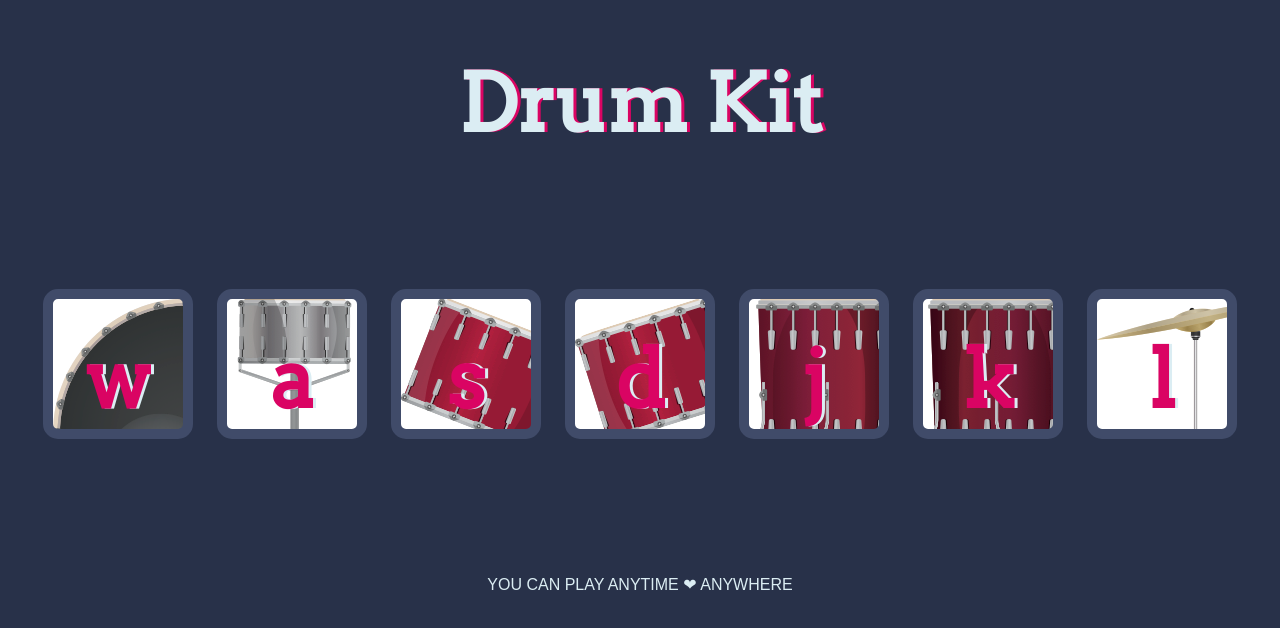
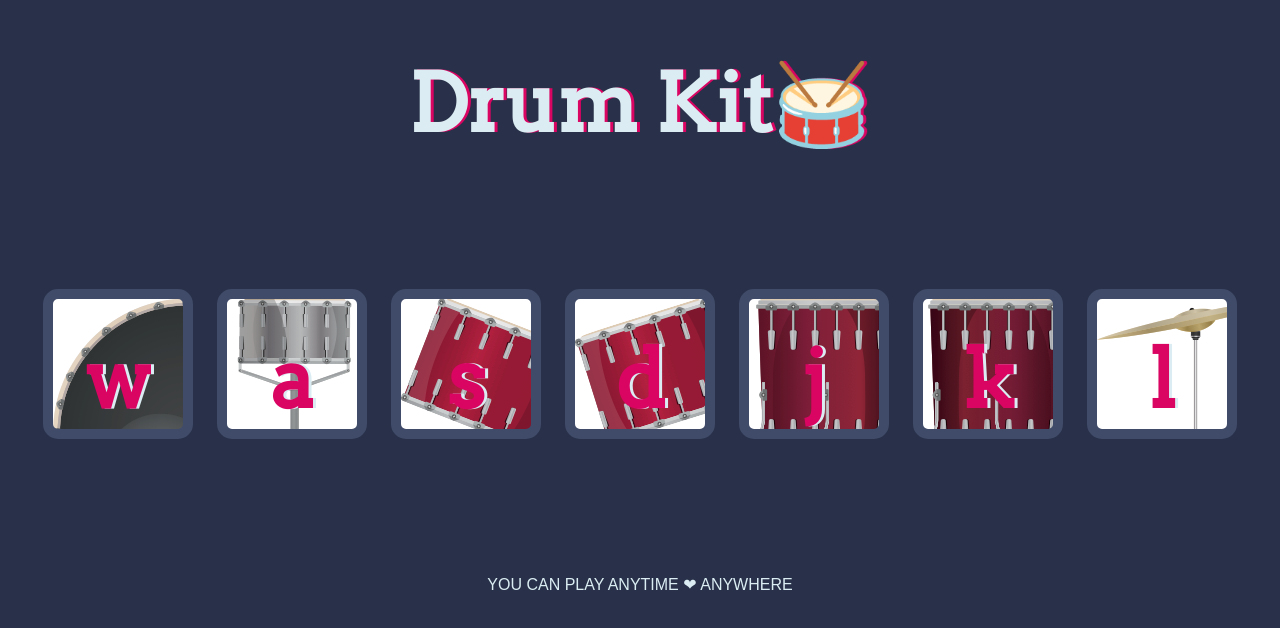
Before and after one commit to Rahul-A-Verma/PIANO, a plain HTML site: page index.html in a window 1280 px wide. Drawn offline with Linux system fonts and the light colour scheme.

Commit message:
Drum Emoji

```diff
--- a/index.html
+++ b/index.html
@@ -10,7 +10,7 @@
 
 <body>
 
-  <h1 id="title">Drum Kit</h1>
+  <h1 id="title">Drum Kit🥁</h1>
   <div class="set">
     <button class="w drum">w</button>
     <button class="a drum">a</button>
```
